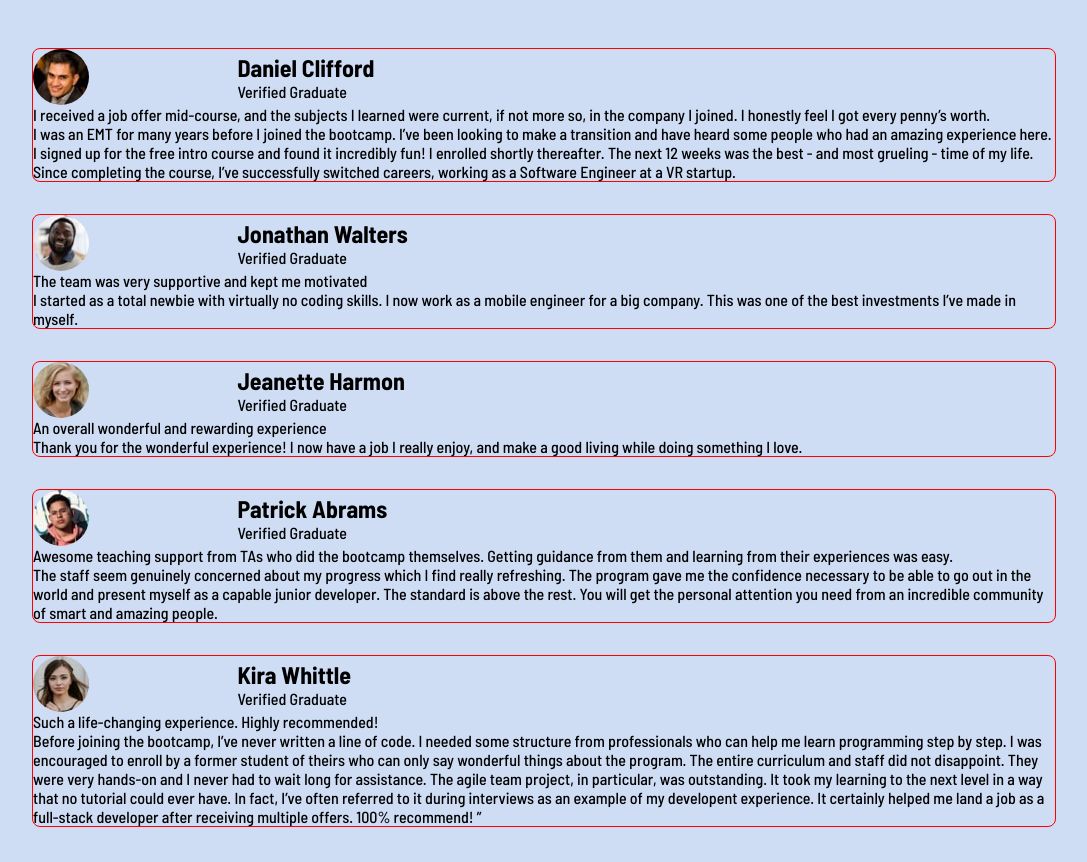
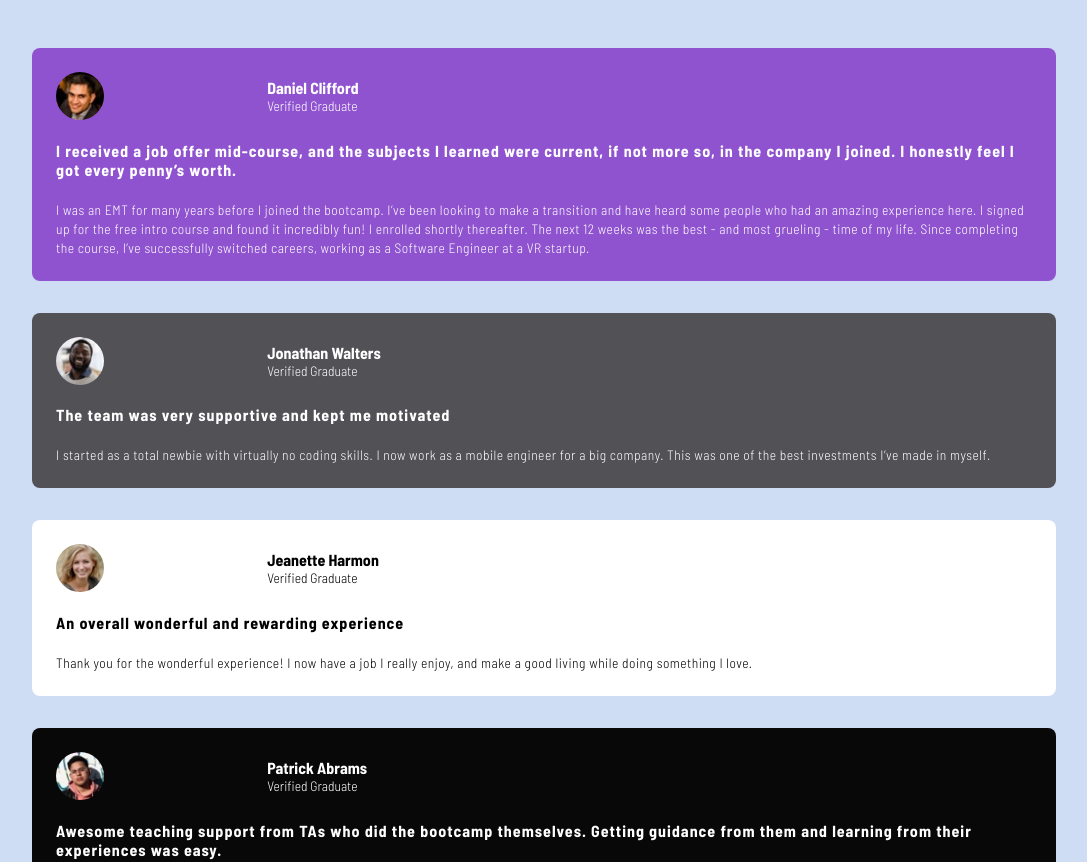
Before and after one commit to robb52/testimonail-grid, a plain HTML site: page index.html in a window 1280 px wide. Shown: the top 862 px of the page, without its empty margins (96-1183 px from the left). Drawn offline with Linux system fonts and the light colour scheme.

Commit message:
Added styling to test cards

```diff
--- a/css/styles.css
+++ b/css/styles.css
@@ -13,11 +13,21 @@ body {
 img {
   display: block;
   border-radius: 50%;
+  width: 3em;
 }
 
 p,
 h2 {
   margin: 0;
+}
+
+h2 {
+  font-size: 1rem;
+}
+
+p {
+  font-weight: 100;
+  font-size: .85rem;
 }
 
 .container {
@@ -27,13 +37,49 @@ h2 {
 }
 
 .test {
-  border: 1px solid red;
+
   margin: 1em 0;
   border-radius: .5em;
+  padding: 1.5em;
+}
+
+.test-content {
+  line-height: 1.4;
+  letter-spacing: .5px;
 }
 
 .heading {
   display: grid;
-  grid-template-columns: 20% 50%;
+  grid-template-columns: 20% minmax(30%, 50%);
+  gap: 1em;
   align-items: center;
 }
+
+
+.title p {
+  font-weight: 600;
+  font-size: 1rem;
+  letter-spacing: 1px;
+  margin: 1.3em 0;
+}
+
+
+.test-1 {
+  background: #9053D0;
+  color: #fff;
+}
+
+.test-2 {
+  background: #515156;
+  color: #fff;
+}
+
+.test-3,
+.test-5 {
+  background: #fff;
+}
+
+.test-4 {
+  background: #080808;
+  color: #fff;
+}
```
